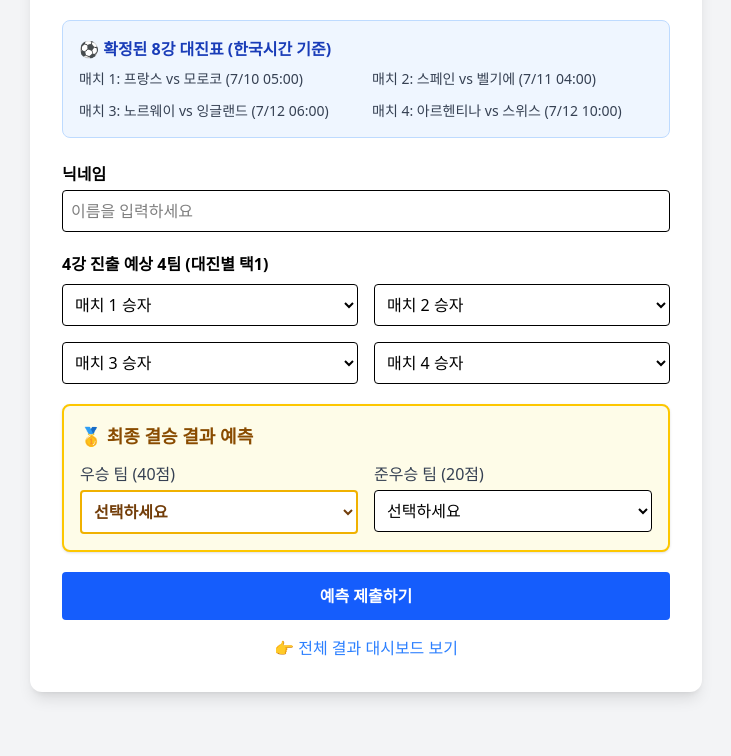
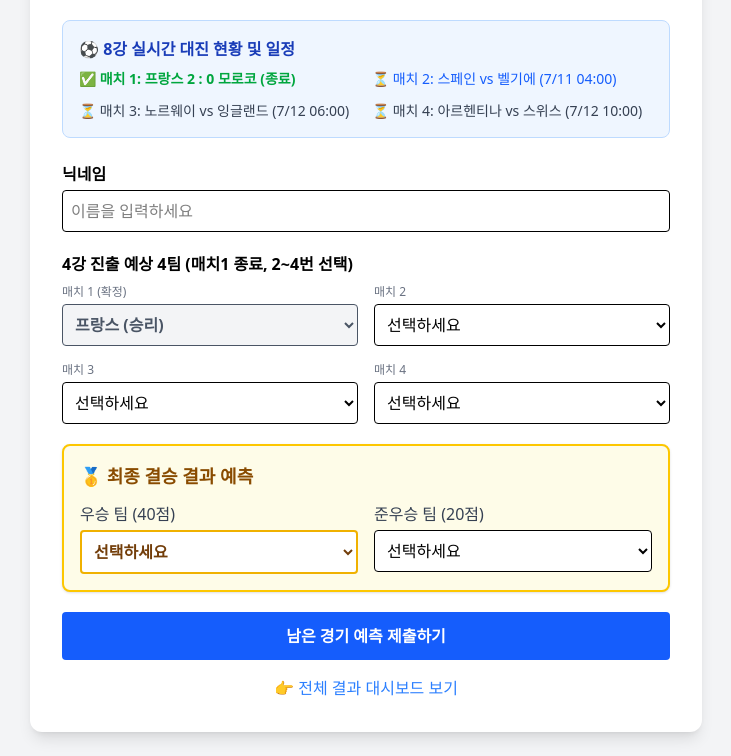
Before and after one commit to HoonPD/worldcup-game, a website: page public/index.html in a window 1280 px wide. Shown: the part 96-852 px from the top of the page, without its empty margins (274-1005 px from the left). Before the commit the page ends 812 px from the top, so only its background shows below. Drawn offline with nearby package versions, Linux system fonts and the light colour scheme.

Commit message:
Update: Reflect France vs Morocco result and sync next deadline

```diff
--- a/public/index.html
+++ b/public/index.html
@@ -9,14 +9,14 @@
     <div class="bg-white p-8 rounded-xl shadow-lg max-w-2xl w-full">
         <h1 class="text-3xl font-bold text-center text-blue-600 mb-6">🏆 2026 월드컵 4강/우승 예측</h1>
 
-        <!-- 실제 8강 대진표 반영 -->
+        <!-- 실시간 경기 결과 반영 업데이트 -->
         <div class="bg-blue-50 p-4 rounded-lg mb-6 border border-blue-200">
-            <h2 class="font-bold text-blue-800 mb-2">⚽ 확정된 8강 대진표 (한국시간 기준)</h2>
+            <h2 class="font-bold text-blue-800 mb-2">⚽ 8강 실시간 대진 현황 및 일정</h2>
             <div class="grid grid-cols-2 gap-3 text-sm text-gray-700">
-                <div>매치 1: 프랑스 vs 모로코 (7/10 05:00)</div>
-                <div>매치 2: 스페인 vs 벨기에 (7/11 04:00)</div>
-                <div>매치 3: 노르웨이 vs 잉글랜드 (7/12 06:00)</div>
-                <div>매치 4: 아르헨티나 vs 스위스 (7/12 10:00)</div>
+                <div class="font-semibold text-green-600">✅ 매치 1: 프랑스 2 : 0 모로코 (종료)</div>
+                <div class="text-blue-600 font-medium">⏳ 매치 2: 스페인 vs 벨기에 (7/11 04:00)</div>
+                <div>⏳ 매치 3: 노르웨이 vs 잉글랜드 (7/12 06:00)</div>
+                <div>⏳ 매치 4: 아르헨티나 vs 스위스 (7/12 10:00)</div>
             </div>
         </div>
 
@@ -26,18 +26,32 @@
                 <input type="text" id="nickname" required class="w-full p-2 border rounded" placeholder="이름을 입력하세요">
             </div>
 
-            <!-- 4강 예측 드롭박스 수정 -->
+            <!-- 4강 예측 (매치 1 프랑스 고정) -->
             <div>
-                <label class="block font-semibold mb-2">4강 진출 예상 4팀 (대진별 택1)</label>
+                <label class="block font-semibold mb-2">4강 진출 예상 4팀 (매치1 종료, 2~4번 선택)</label>
                 <div class="grid grid-cols-2 gap-4">
-                    <select class="semi p-2 border rounded" required><option value="">매치 1 승자</option><option>프랑스</option><option>모로코</option></select>
-                    <select class="semi p-2 border rounded" required><option value="">매치 2 승자</option><option>스페인</option><option>벨기에</option></select>
-                    <select class="semi p-2 border rounded" required><option value="">매치 3 승자</option><option>노르웨이</option><option>잉글랜드</option></select>
-                    <select class="semi p-2 border rounded" required><option value="">매치 4 승자</option><option>아르헨티나</option><option>스위스</option></select>
+                    <div>
+                        <span class="block text-xs text-gray-500 mb-1">매치 1 (확정)</span>
+                        <select class="semi p-2 border rounded w-full bg-gray-100 text-gray-600 font-bold" disabled>
+                            <option value="프랑스">프랑스 (승리)</option>
+                        </select>
+                    </div>
+                    <div>
+                        <span class="block text-xs text-gray-500 mb-1">매치 2</span>
+                        <select class="semi p-2 border rounded w-full" required><option value="">선택하세요</option><option>스페인</option><option>벨기에</option></select>
+                    </div>
+                    <div>
+                        <span class="block text-xs text-gray-500 mb-1">매치 3</span>
+                        <select class="semi p-2 border rounded w-full" required><option value="">선택하세요</option><option>노르웨이</option><option>잉글랜드</option></select>
+                    </div>
+                    <div>
+                        <span class="block text-xs text-gray-500 mb-1">매치 4</span>
+                        <select class="semi p-2 border rounded w-full" required><option value="">선택하세요</option><option>아르헨티나</option><option>스위스</option></select>
+                    </div>
                 </div>
             </div>
 
-            <!-- 우승 / 준우승 (하이라이트) -->
+            <!-- 우승 / 준우승 예측 -->
             <div class="p-4 bg-yellow-50 border-2 border-yellow-400 rounded-lg shadow-sm">
                 <h3 class="font-bold text-lg text-yellow-800 mb-3">🥇 최종 결승 결과 예측</h3>
                 <div class="grid grid-cols-2 gap-4">
@@ -52,12 +66,13 @@
                 </div>
             </div>
 
-            <button type="submit" class="w-full bg-blue-600 text-white p-3 rounded font-bold hover:bg-blue-700 transition">예측 제출하기</button>
+            <button type="submit" class="w-full bg-blue-600 text-white p-3 rounded font-bold hover:bg-blue-700 transition">남은 경기 예측 제출하기</button>
         </form>
         <div class="text-center mt-4"><a href="dashboard.html" class="text-blue-500 hover:underline">👉 전체 결과 대시보드 보기</a></div>
     </div>
 
     <script>
+        // 비활성화(disabled)된 것도 값을 가져오기 위해 조치
         const semiSelects = document.querySelectorAll('.semi');
         const winnerSelect = document.getElementById('winner');
         const runnerUpSelect = document.getElementById('runnerUp');
@@ -79,6 +94,9 @@
             runnerUpSelect.value = selectedTeams.includes(currentRunner) ? currentRunner : "";
         }
 
+        // 초기 실행 (프랑스 자동 연동)
+        updateFinalists();
+
         semiSelects.forEach(s => s.addEventListener('change', updateFinalists));
 
         winnerSelect.addEventListener('change', () => {
@@ -95,6 +113,7 @@
 
         document.getElementById('predictForm').addEventListener('submit', async (e) => {
             e.preventDefault();
+            // disabled 처리된 프랑스를 강제로 배열의 첫 번째 값으로 포함시킴
             const semiFinals = Array.from(semiSelects).map(s => s.value);
             const nickname = document.getElementById('nickname').value;
             const winner = winnerSelect.value;
```
Also changed, not shown: server.js (+22 -18 lines).
